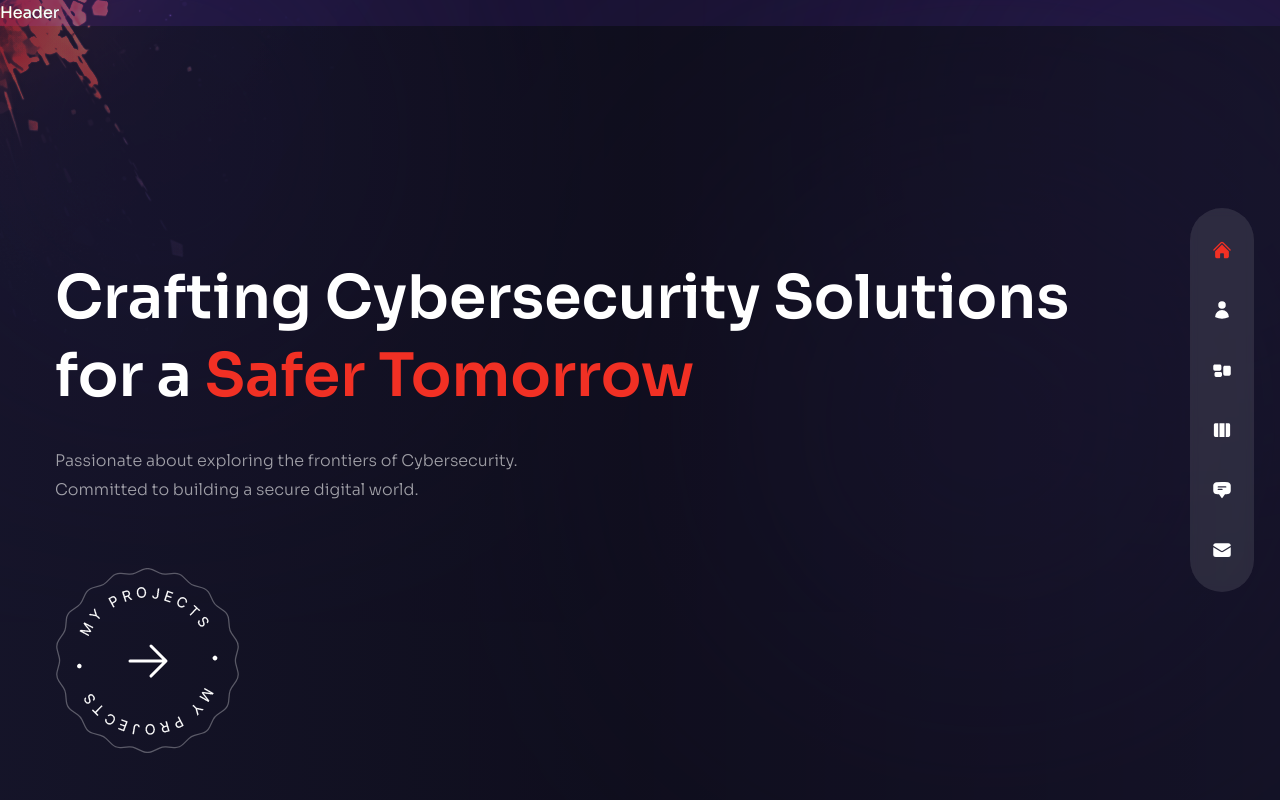
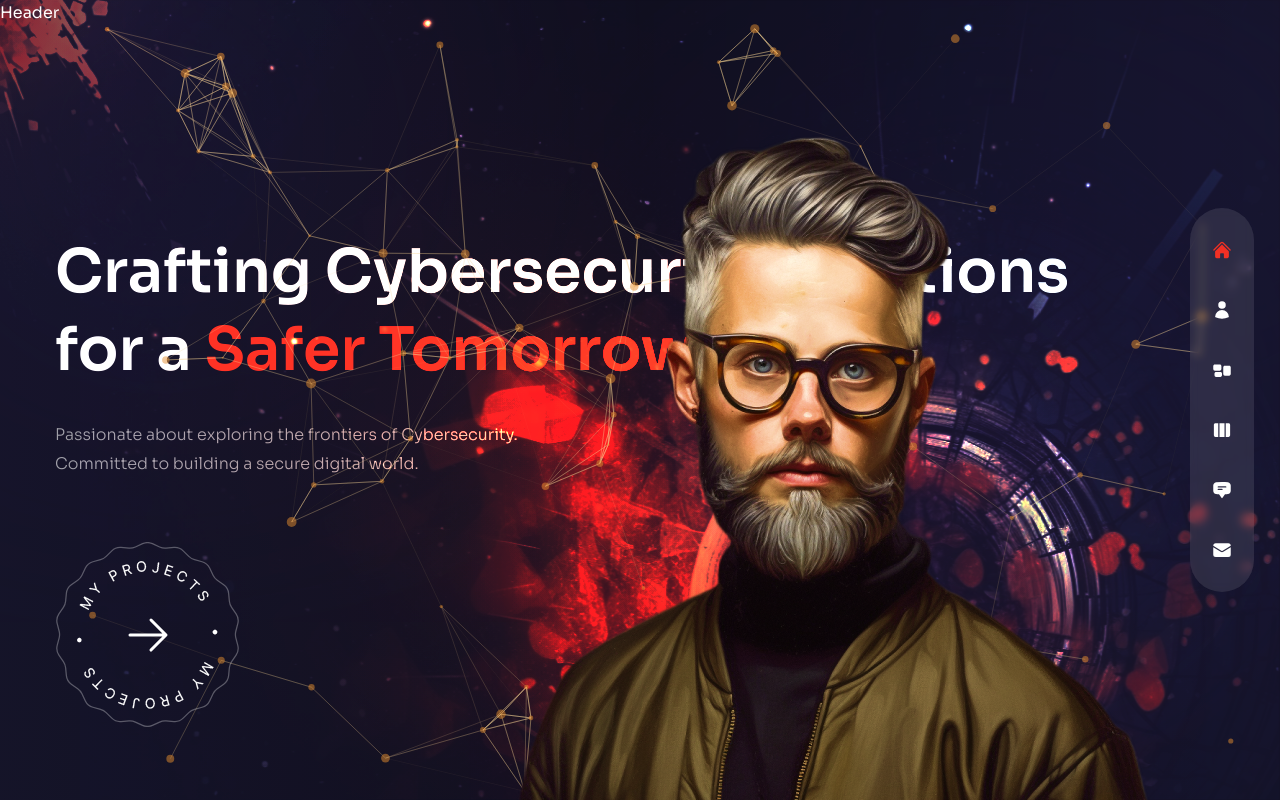
Before and after one commit to love3nt/frontend, a Next.js app: page / in a window 1280 px wide. Built offline with nearby package versions, Linux system fonts and the light colour scheme.

Commit message:
worked on home page some more

```diff
--- a/components/Avatar.js
+++ b/components/Avatar.js
@@ -1,5 +1,18 @@
+// Next Image
+import Image from "next/image";
+
 const Avatar = () => {
-  return <div>Avatar</div>;
+  return (
+    <div className='hidden xl:flex xl:max-w-none'>
+    <Image
+      src={'/avatar.png'}
+      width={737}
+      height={678}
+      alt=''
+      className='translate-z-0 w-full h-full'
+      />
+    </div>
+  );
 };
 
 export default Avatar;
--- a/components/Header.js
+++ b/components/Header.js
@@ -1,5 +1,5 @@
 const Header = () => {
-  return <header>Header</header>;
+  return <header className='absolute z-30 w-full'>Header</header>;
 };
 
 export default Header;
--- a/components/ProjectsBtn.js
+++ b/components/ProjectsBtn.js
@@ -8,8 +8,12 @@
 import { HiArrowRight } from "react-icons/hi2";
 
 const ProjectsBtn = () => {
-  return <div className='mx-auto xl:mx-0'>
-    <Link href={'/work'} className='relative w-[185px] h-[185px] flex justify-center items-center bg-circleStar bg-cover bg-center bg-no-repeat group'>
+  return (
+    <div className='mx-auto xl:mx-0 z-10'>
+      <Link
+        href={'/work'}
+        className='relative w-[185px] h-[185px] flex justify-center items-center bg-circleStar bg-cover bg-center bg-no-repeat group-hover:bg-accent group'
+      >
       <Image
        src={'/rounded-text.png'}
        width={141}
@@ -19,7 +23,8 @@
        />
        <HiArrowRight className='absolute text-5xl group-hover:translate-x-2 transition-all duration-300 group-hover:text-accent' />
     </Link>
-    </div>;
+   </div>
+  );
 };
 
 export default ProjectsBtn;
--- a/components/TopLeftImg.js
+++ b/components/TopLeftImg.js
@@ -4,7 +4,7 @@
 // This component renders an the paint splatter in the top left corner with specific styles
 const TopLeftImg = () => {
   return (
-  <div className='absolute top-0 left-0 mix-blend-color-dodge z-10 w-[200px] xl:w-[400px] h-[200px] xl:h-[400px] opacity-50'>
+  <div className='absolute top-0 left-0 mix-blend-color-dodge z-10  w-[200px] xl:w-[400px] opacity-50'>
       <Image
         src="/top-left-img.png"
         alt=""
--- a/pages/index.js
+++ b/pages/index.js
@@ -14,7 +14,7 @@
 
 
 const Home = () => {
-  return <div className='bg-primary/60 h-full'>
+  return ( <div className='bg-primary/60 h-full'>
     {/* Text */}
       <div className='w-full h-full bg-gradient-to-r from-primary/10 via-black/30 to-black/10'>
         <div className='text-center flex flex-col justify-center xl:pt-40 xl:text-left h-full container mx-auto'>
@@ -22,20 +22,19 @@
           {/* Title */}
           <motion.h1
             variants={fadeIn('down', 0.2)}
-            initial="hidden"
-            animate="show"
+            initial='hidden'
+            animate='show'
             exit='hidden'
             className='h1'
-
-            >
+          >
               Crafting Cybersecurity Solutions <br /> for a {' '}<span className='text-accent'>Safer Tomorrow</span>
           </motion.h1>
 
           {/* Subtitle */}
           <motion.p
             variants={fadeIn('down', 0.3)}
-            initial="hidden"
-            animate="show"
+            initial='hidden'
+            animate='show'
             exit='hidden'
             className='max-w-sm xl:max-w-xl mx-auto xl:mx-0 mb-10 xl:mb-16'
 
@@ -49,21 +48,35 @@
           </div>
           <motion.div
             variants={fadeIn('down', 0.4)}
-            initial="hidden"
-            animate="show"
+            initial='hidden'
+            animate='show'
             exit='hidden'
             className='hidden xl:flex'
 
-            >
+          >
             <ProjectsBtn />
           </motion.div>
-
           </div>
+        {/* Image */}
+        <div className='w-[1200px] h-full absolute right-0 bottom-0'>
+          {/* Background Image */}
+          <div className='bg-none xl:bg-explosion xl:bg-cover xl:bg-right xl:bg-no-repeat w-full h-full absolute mix-blend-color-dodge translate-z-0'></div>
+          {/* Particles */}
+          <ParticlesContainer />
+          {/* Avatar Img */}
+          <motion.div
+            variants={fadeIn('up', 0.4)}
+            initial='hidden'
+            animate='show'
+            exit='hidden'
+            transition={{ duration: 1, ease: 'easeInOut' }}
+            className='w-full h-full max-w-[737px] max-h-[678px] absolute -bottom-32 lg:bottom-0 lg:right-[8%]'>
+            <Avatar />
+          </motion.div>
         </div>
       </div>
-
-    {/* Image */}
-
+    </div>
+  );
 };
 
 export default Home;
```
Also changed, not shown: 1 other file (tests, documents, lock files or other folders).
